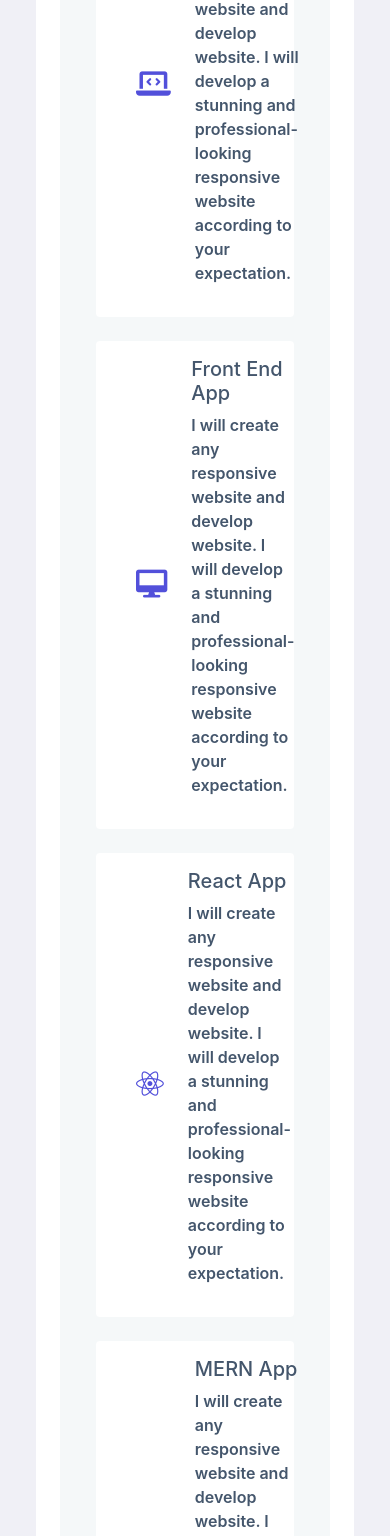
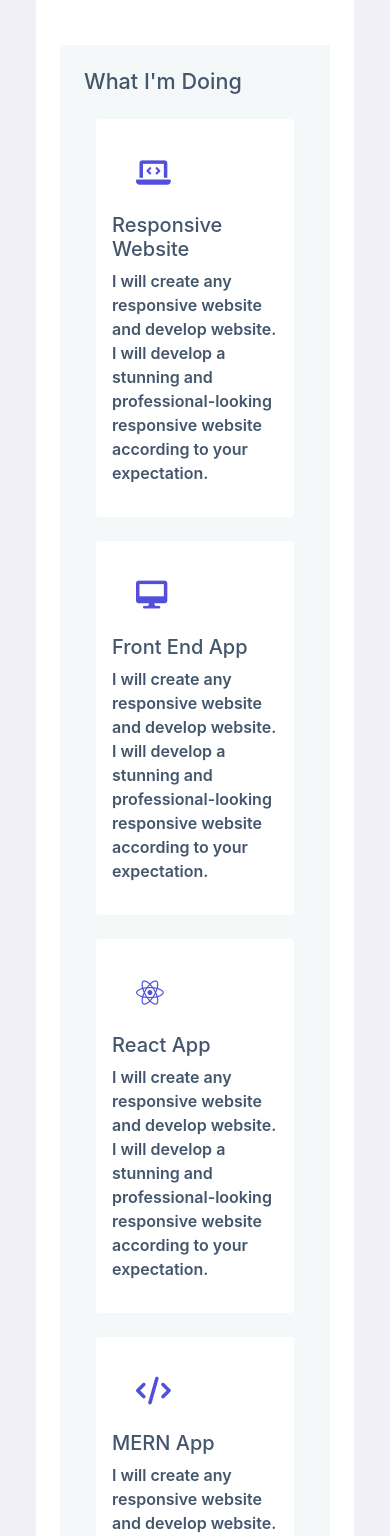
Before and after one commit to masum691/masum-portfolio, a React (Create React App) app: page / in a window 390 px wide. Shown: the part 3112-4648 px from the top of the page. Built offline with nearby package versions, Linux system fonts and the light colour scheme.

Commit message:
responsive

```diff
--- a/src/Pages/Home/Home/Home.css
+++ b/src/Pages/Home/Home/Home.css
@@ -15,4 +15,7 @@
     .left-banner {
       position: static;
     }
+    .home-page{
+      margin-top: 310px;
+    }
   }
--- a/src/Pages/Home/Projects/Projects.js
+++ b/src/Pages/Home/Projects/Projects.js
@@ -13,7 +13,7 @@ const Projects = () => {
             <div className="py-1">
                 <div className="my-5">
                     <h4 className="container mx-auto mb-4">My Recent Projects</h4>
-                    <div class="row row-cols-1 row-cols-md-2 row-cols-lg-2 g-4 container mx-auto align-items-center">
+                    <div class="row row-cols-1 row-cols-md-1 row-cols-lg-2 g-4 container mx-auto align-items-center">
                         <div class="col">
                             <div class="card h-100 px-3 pt-3 pb-3 border-0 my-project-card">
                                 <div className="project-img">
--- a/src/Pages/Home/Services/Services.js
+++ b/src/Pages/Home/Services/Services.js
@@ -8,10 +8,10 @@ const Services = () => {
                 <div>
                 <h4 className="container-fluid mx-auto mb-4">What I'm Doing</h4>
                 </div>
-                <div class="row row-cols-1 row-cols-md-2 row-cols-lg-2 g-4 container mx-auto">
+                <div class="row row-cols-1 row-cols-md-1 row-cols-lg-2 g-4 container mx-auto">
                     <div class="col">
                         <div class="card h-100  px-3 py-3 pt-3 border-0 first-card">
-                            <div className='d-flex align-items-center my-service-card'>
+                            <div className='d-lg-flex align-items-center my-service-card'>
                                 <div className='p-4'>
                                     <i class="my-service-icon fs-1 fas fa-laptop-code"></i>
                                 </div>
@@ -24,7 +24,7 @@ const Services = () => {
                     </div>
                     <div class="col">
                         <div class="card h-100  px-3 py-3 pt-3 border-0 first-card">
-                            <div className='d-flex align-items-center my-service-card'>
+                            <div className='d-lg-flex align-items-center my-service-card'>
                                 <div className='p-4'>
                                     <i class="my-service-icon fs-1 fas fa-desktop"></i>
                                 </div>
@@ -37,7 +37,7 @@ const Services = () => {
                     </div>
                     <div class="col">
                         <div class="card h-100  px-3 py-3 pt-3 border-0 first-card">
-                            <div className='d-flex align-items-center my-service-card'>
+                            <div className='d-lg-flex align-items-center my-service-card'>
                                 <div className='p-4'>
                                     <i class="my-service-icon fs-1 fab fa-react"></i>
                                 </div>
@@ -50,7 +50,7 @@ const Services = () => {
                     </div>
                     <div class="col">
                         <div class="card h-100  px-3 py-3 pt-3 border-0 first-card">
-                            <div className='d-flex align-items-center my-service-card'>
+                            <div className='d-lg-flex align-items-center my-service-card'>
                                 <div className='p-4'>
                                     <i class="my-service-icon fs-1 fas fa-code"></i>
                                 </div>
```
